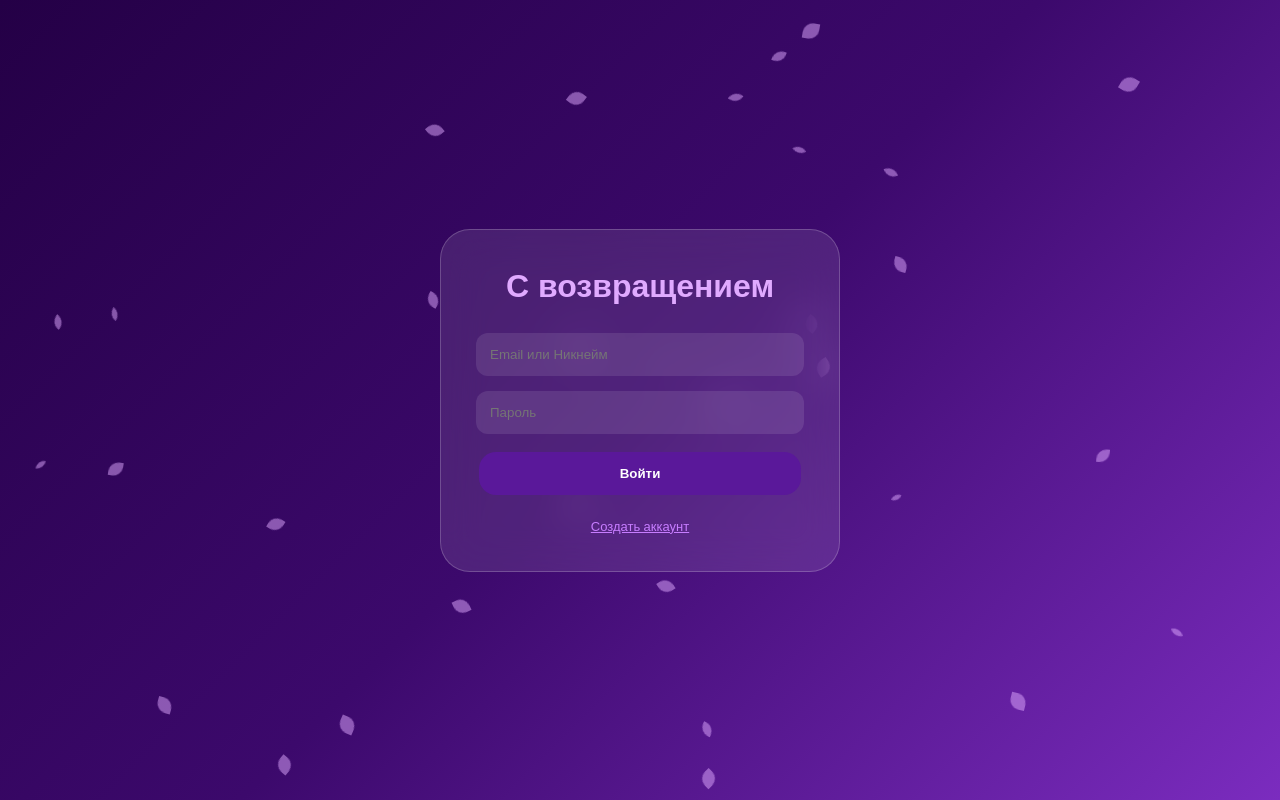
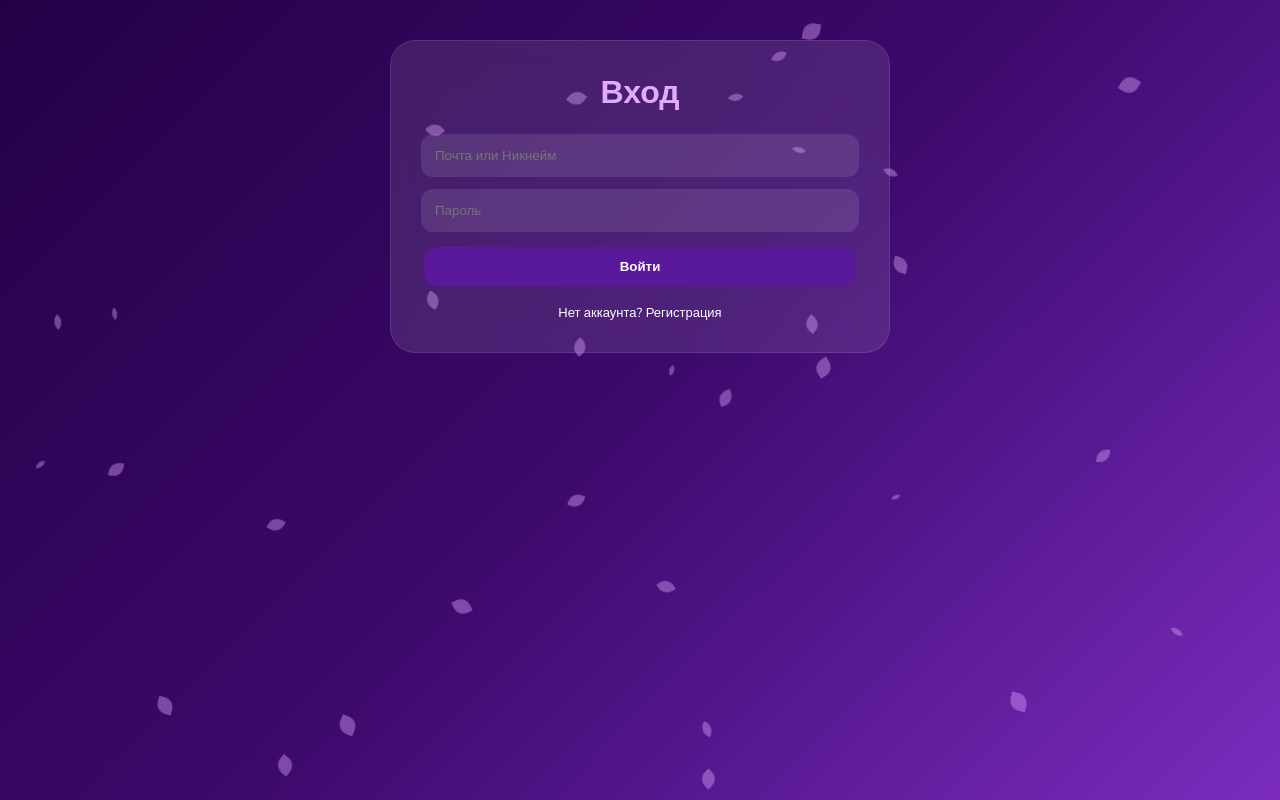
Before and after one commit to artemvergunov2009-ui/posmotri-v-okno-ad, a Flask app: page / in a window 1280 px wide. Run offline with Flask 3, Linux system fonts and the light colour scheme.

Commit message:
Update index.html

```diff
--- a/templates/index.html
+++ b/templates/index.html
@@ -10,51 +10,56 @@
         body {
             font-family: 'Nunito', sans-serif;
             background: linear-gradient(135deg, #240046 0%, #3c096c 50%, #7b2cbf 100%);
-            color: #fff; min-height: 100vh; display: flex; justify-content: center; align-items: center; overflow: hidden;
+            color: #fff; min-height: 100vh; overflow-x: hidden;
         }
 
-        /* КРАСИВОЕ УВЕДОМЛЕНИЕ ВНУТРИ САЙТА */
         #toast {
-            position: fixed; top: 20px; transform: translateY(-150%);
-            background: rgba(255, 255, 255, 0.1); backdrop-filter: blur(15px);
-            padding: 15px 30px; border-radius: 20px; border: 1px solid rgba(255,255,255,0.2);
-            transition: 0.5s cubic-bezier(0.175, 0.885, 0.32, 1.275); z-index: 1000;
+            position: fixed; top: 20px; left: 50%; transform: translateX(-50%) translateY(-100px);
+            background: rgba(255,255,255,0.2); backdrop-filter: blur(15px);
+            padding: 15px 30px; border-radius: 20px; border: 1px solid rgba(255,255,255,0.3);
+            transition: 0.5s; z-index: 1000; font-weight: 700;
         }
-        #toast.show { transform: translateY(0); }
+        #toast.show { transform: translateX(-50%) translateY(0); }
 
-        .content-card {
+        .container { display: flex; flex-direction: column; align-items: center; padding: 40px 20px; }
+        .hidden { display: none !important; }
+
+        /* Дизайн карточек */
+        .card {
             background: rgba(255, 255, 255, 0.1); backdrop-filter: blur(20px);
-            padding: 35px; border-radius: 30px; border: 1px solid rgba(255,255,255,0.2);
-            width: 90%; max-width: 400px; z-index: 10; text-align: center;
+            padding: 30px; border-radius: 25px; border: 1px solid rgba(255,255,255,0.1);
+            width: 100%; max-width: 500px; margin-bottom: 20px;
         }
 
-        .input-group { margin-bottom: 15px; }
-        input {
-            width: 100%; padding: 14px; border: none; border-radius: 12px;
-            background: rgba(255, 255, 255, 0.1); color: #fff; outline: none; transition: 0.3s;
+        input, textarea {
+            width: 100%; padding: 14px; margin-bottom: 12px; border-radius: 12px;
+            border: none; background: rgba(255,255,255,0.1); color: #fff; outline: none;
         }
-        input:focus { background: rgba(255, 255, 255, 0.2); }
-        .input-row { display: flex; gap: 10px; margin-bottom: 15px; }
 
         .rainbow-btn {
-            position: relative; padding: 3px; border-radius: 20px; background: transparent;
+            position: relative; padding: 3px; border-radius: 15px; background: transparent;
             border: none; cursor: pointer; overflow: hidden; width: 100%;
         }
         .rainbow-btn span {
-            display: block; padding: 14px; background: #5a189a; border-radius: 17px;
+            display: block; padding: 12px; background: #5a189a; border-radius: 13px;
             font-weight: 800; color: #fff; position: relative; z-index: 2;
         }
         .rainbow-btn:hover::before {
             content: ''; position: absolute; top: -50%; left: -50%; width: 200%; height: 200%;
-            background: conic-gradient(#ff0000, #ff7f00, #ffff00, #00ff00, #0000ff, #4b0082, #8b00ff, #ff0000);
-            z-index: 1; animation: spin 2s linear infinite;
+            background: conic-gradient(#ff0000,#ffff00,#00ff00,#00ffff,#0000ff,#ff00ff,#ff0000);
+            animation: spin 2s linear infinite; z-index: 1;
         }
+
+        /* Стили постов */
+        .post { animation: slideUp 0.5s ease forwards; }
+        .post img, .post video { width: 100%; border-radius: 15px; margin: 15px 0; }
+        .post-link { color: #e0aaff; font-weight: 800; text-decoration: none; }
+
         @keyframes spin { 100% { transform: rotate(360deg); } }
+        @keyframes slideUp { from { opacity: 0; transform: translateY(30px); } to { opacity: 1; transform: translateY(0); } }
 
-        .toggle-btn { margin-top: 20px; font-size: 13px; color: #c77dff; cursor: pointer; text-decoration: underline; }
-        .hidden { display: none; }
         #flowers-container { position: fixed; top: 0; left: 0; width: 100%; height: 100%; pointer-events: none; z-index: 1; }
-        .flower { position: absolute; background: #e0aaff; border-radius: 10px 0; opacity: 0.5; animation: fall linear forwards; }
+        .flower { position: absolute; background: #e0aaff; border-radius: 10px 0; opacity: 0.4; animation: fall linear forwards; }
         @keyframes fall { to { transform: translateY(110vh) rotate(360deg); } }
     </style>
 </head>
@@ -62,49 +67,88 @@
     <div id="toast">Сообщение</div>
     <div id="flowers-container"></div>
 
-    <div class="content-card">
-        <h1 id="title" style="margin-bottom: 25px; color: #e0aaff;">С возвращением</h1>
+    <div class="container">
+        <div id="auth-box" class="card">
+            <h1 id="auth-title" style="text-align:center; margin-bottom:20px; color:#e0aaff;">Вход</h1>
+            <form id="loginForm">
+                <input type="text" id="lInput" placeholder="Почта или Никнейм" required>
+                <input type="password" id="lPass" placeholder="Пароль" required>
+                <button type="submit" class="rainbow-btn"><span>Войти</span></button>
+                <p style="text-align:center; margin-top:15px; font-size:13px; cursor:pointer;" onclick="toggleAuth()">Нет аккаунта? Регистрация</p>
+            </form>
 
-        <form id="loginForm">
-            <div class="input-group"><input type="text" id="lInput" placeholder="Email или Никнейм" required></div>
-            <div class="input-group"><input type="password" id="lPass" placeholder="Пароль" required></div>
-            <button type="submit" class="rainbow-btn"><span>Войти</span></button>
-            <p class="toggle-btn" onclick="toggle()">Создать аккаунт</p>
-        </form>
+            <form id="regForm" class="hidden">
+                <div style="display:flex; gap:10px;">
+                    <input type="text" id="rFirst" placeholder="Имя" required>
+                    <input type="text" id="rLast" placeholder="Фамилия" required>
+                </div>
+                <input type="text" id="rUser" placeholder="Никнейм" required>
+                <input type="email" id="rEmail" placeholder="Email" required>
+                <input type="password" id="rPass" placeholder="Пароль" required>
+                <button type="submit" class="rainbow-btn"><span>Создать аккаунт</span></button>
+                <p style="text-align:center; margin-top:15px; font-size:13px; cursor:pointer;" onclick="toggleAuth()">Уже есть аккаунт? Войти</p>
+            </form>
+        </div>
 
-        <form id="registerForm" class="hidden">
-            <div class="input-row">
-                <input type="text" id="rFirst" placeholder="Имя" required>
-                <input type="text" id="rLast" placeholder="Фамилия" required>
+        <div id="admin-zone" class="hidden" style="width:100%; max-width:500px;">
+            <div id="assistant-tools" class="card hidden" style="border-color: #ff9e00;">
+                <h3 style="color:#ff9e00;">👑 Помощник руководителя</h3>
+                <input type="text" id="targetNick" placeholder="Ник будущего руководителя">
+                <button class="rainbow-btn" onclick="promoteUser()"><span>Назначить руководителя</span></button>
             </div>
-            <div class="input-group"><input type="text" id="rUser" placeholder="Никнейм" required></div>
-            <div class="input-group"><input type="email" id="rEmail" placeholder="Email" required></div>
-            <div class="input-group"><input type="password" id="rPass" placeholder="Пароль" required></div>
-            <button type="submit" class="rainbow-btn"><span>Зарегистрироваться</span></button>
-            <p class="toggle-btn" onclick="toggle()">Уже есть аккаунт</p>
-        </form>
+
+            <div id="manager-tools" class="card hidden">
+                <h3>📝 Новый пост</h3>
+                <input type="text" id="pTitle" placeholder="Заголовок">
+                <textarea id="pContent" placeholder="Текст..."></textarea>
+                <input type="text" id="pMedia" placeholder="Ссылка на фото/видео">
+                <input type="text" id="pLink" placeholder="Ссылка на файл">
+                <button class="rainbow-btn" onclick="sendPost()"><span>Опубликовать</span></button>
+            </div>
+        </div>
+
+        <div id="feed" class="hidden" style="width:100%; max-width:600px;">
+            <div id="posts-list"></div>
+        </div>
     </div>
 
     <script>
-        const API = 'https://mediastudio-creative-mdpz.onrender.com/api';
+        const API = '/api';
+        let user = null;
 
-        function notify(text, color = "#e0aaff") {
-            const t = document.getElementById('toast');
-            t.innerText = text;
-            t.style.color = color;
-            t.classList.add('show');
-            setTimeout(() => t.classList.remove('show'), 3000);
+        function showMsg(t, color="#fff") {
+            const el = document.getElementById('toast');
+            el.innerText = t; el.style.color = color;
+            el.classList.add('show'); setTimeout(() => el.classList.remove('show'), 3000);
         }
 
-        function toggle() {
+        function toggleAuth() {
             document.getElementById('loginForm').classList.toggle('hidden');
-            document.getElementById('registerForm').classList.toggle('hidden');
-            document.getElementById('title').innerText =
-                document.getElementById('loginForm').classList.contains('hidden') ? 'Регистрация' : 'С возвращением';
+            document.getElementById('regForm').classList.toggle('hidden');
+            document.getElementById('auth-title').innerText = document.getElementById('regForm').classList.contains('hidden') ? 'Вход' : 'Регистрация';
         }
 
+        // ВХОД
+        document.getElementById('loginForm').onsubmit = async (e) => {
+            e.preventDefault();
+            const res = await fetch(`${API}/login`, {
+                method: 'POST',
+                headers: {'Content-Type': 'application/json'},
+                body: JSON.stringify({
+                    login_input: document.getElementById('lInput').value,
+                    password: document.getElementById('lPass').value
+                })
+            });
+            const data = await res.json();
+            if(data.success) {
+                user = data.user;
+                showMsg(`Привет, ${user.username}!`);
+                startApp();
+            } else { showMsg(data.error, "#ff4b4b"); }
+        };
+
         // РЕГИСТРАЦИЯ
-        document.getElementById('registerForm').onsubmit = async (e) => {
+        document.getElementById('regForm').onsubmit = async (e) => {
             e.preventDefault();
             const res = await fetch(`${API}/register`, {
                 method: 'POST',
@@ -118,36 +162,82 @@
                 })
             });
             const data = await res.json();
-            if(data.success) { notify("Успех! Войдите в аккаунт", "#4bff4b"); toggle(); }
-            else { notify("Ошибка: " + data.error, "#ff4b4b"); }
+            if(data.success) { showMsg("Успех! Теперь войдите."); toggleAuth(); }
+            else { showMsg(data.error, "#ff4b4b"); }
         };
 
-        // ВХОД
-        document.getElementById('loginForm').onsubmit = async (e) => {
-            e.preventDefault();
-            const res = await fetch(`${API}/login`, {
+        function startApp() {
+            document.getElementById('auth-box').classList.add('hidden');
+            document.getElementById('feed').classList.remove('hidden');
+            document.getElementById('admin-zone').classList.remove('hidden');
+
+            if(user.role === 'assistant_manager') {
+                document.getElementById('assistant-tools').classList.remove('hidden');
+                document.getElementById('manager-tools').classList.remove('hidden');
+            } else if(user.role === 'manager') {
+                document.getElementById('manager-tools').classList.remove('hidden');
+            }
+            loadPosts();
+        }
+
+        async function loadPosts() {
+            const res = await fetch(`${API}/posts`);
+            const posts = await res.json();
+            const list = document.getElementById('posts-list');
+            list.innerHTML = '';
+            posts.forEach(p => {
+                const div = document.createElement('div');
+                div.className = 'card post';
+                div.innerHTML = `
+                    <h3>${p.title}</h3>
+                    <p style="margin:10px 0;">${p.content}</p>
+                    ${p.media_url ? (p.media_url.includes('mp4') ? `<video src="${p.media_url}" controls></video>` : `<img src="${p.media_url}">`) : ''}
+                    ${p.link_url ? `<a href="${p.link_url}" class="post-link" target="_blank">🔗 Открыть ссылку</a>` : ''}
+                    <div style="margin-top:15px; display:flex; justify-content:space-between; font-size:12px; opacity:0.6;">
+                        <span>Автор: ${p.author_name}</span>
+                        <span onclick="like(${p.id})" style="cursor:pointer; color:#ff4b4b; font-weight:800;">❤️ Лайк</span>
+                    </div>
+                `;
+                list.appendChild(div);
+            });
+        }
+
+        async function sendPost() {
+            await fetch(`${API}/posts`, {
                 method: 'POST',
                 headers: {'Content-Type': 'application/json'},
                 body: JSON.stringify({
-                    login_input: document.getElementById('lInput').value,
-                    password: document.getElementById('lPass').value
+                    author_id: user.id,
+                    author_name: user.username,
+                    title: document.getElementById('pTitle').value,
+                    content: document.getElementById('pContent').value,
+                    media_url: document.getElementById('pMedia').value,
+                    link_url: document.getElementById('pLink').value
                 })
             });
+            showMsg("Опубликовано!"); loadPosts();
+        }
+
+        async function promoteUser() {
+            const target = document.getElementById('targetNick').value;
+            const res = await fetch(`${API}/promote`, {
+                method: 'POST',
+                headers: {'Content-Type': 'application/json'},
+                body: JSON.stringify({ target })
+            });
             const data = await res.json();
-            if(data.success) { notify(`Привет, ${data.user.username}!`, "#4bff4b"); }
-            else { notify("Неверный логин или пароль", "#ff4b4b"); }
-        };
+            showMsg(data.message);
+        }
 
-        // ЛЕПЕСТКИ
+        // Снегопад лепестков
         setInterval(() => {
             const c = document.getElementById('flowers-container');
             const f = document.createElement('div');
             f.className = 'flower';
             f.style.left = Math.random() * 100 + 'vw';
-            f.style.width = f.style.height = (Math.random() * 8 + 8) + 'px';
+            f.style.width = f.style.height = (Math.random() * 10 + 7) + 'px';
             f.style.animationDuration = (Math.random() * 3 + 2) + 's';
-            c.appendChild(f);
-            setTimeout(() => f.remove(), 4000);
+            c.appendChild(f); setTimeout(() => f.remove(), 4000);
         }, 100);
     </script>
 </body>
```
